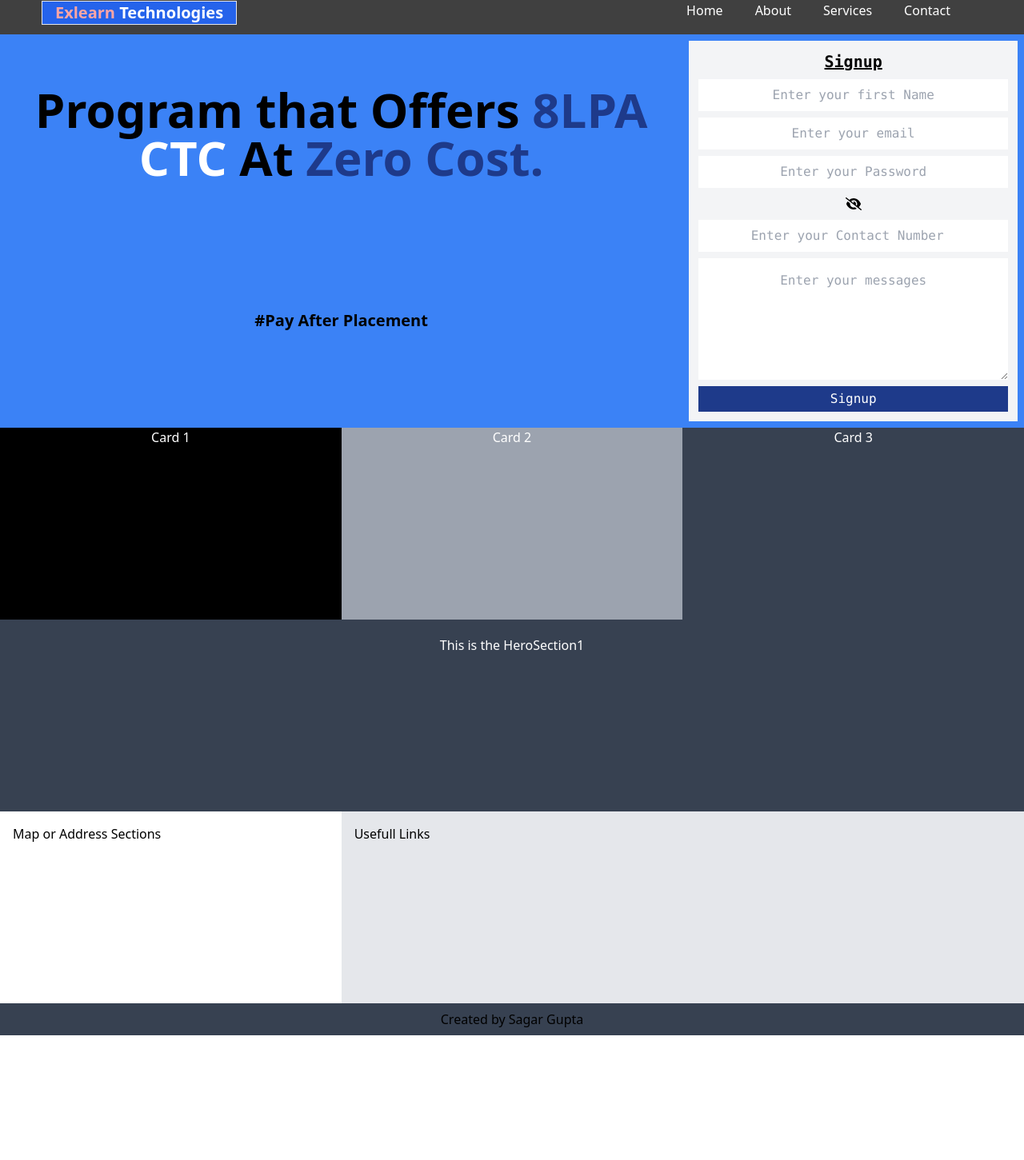
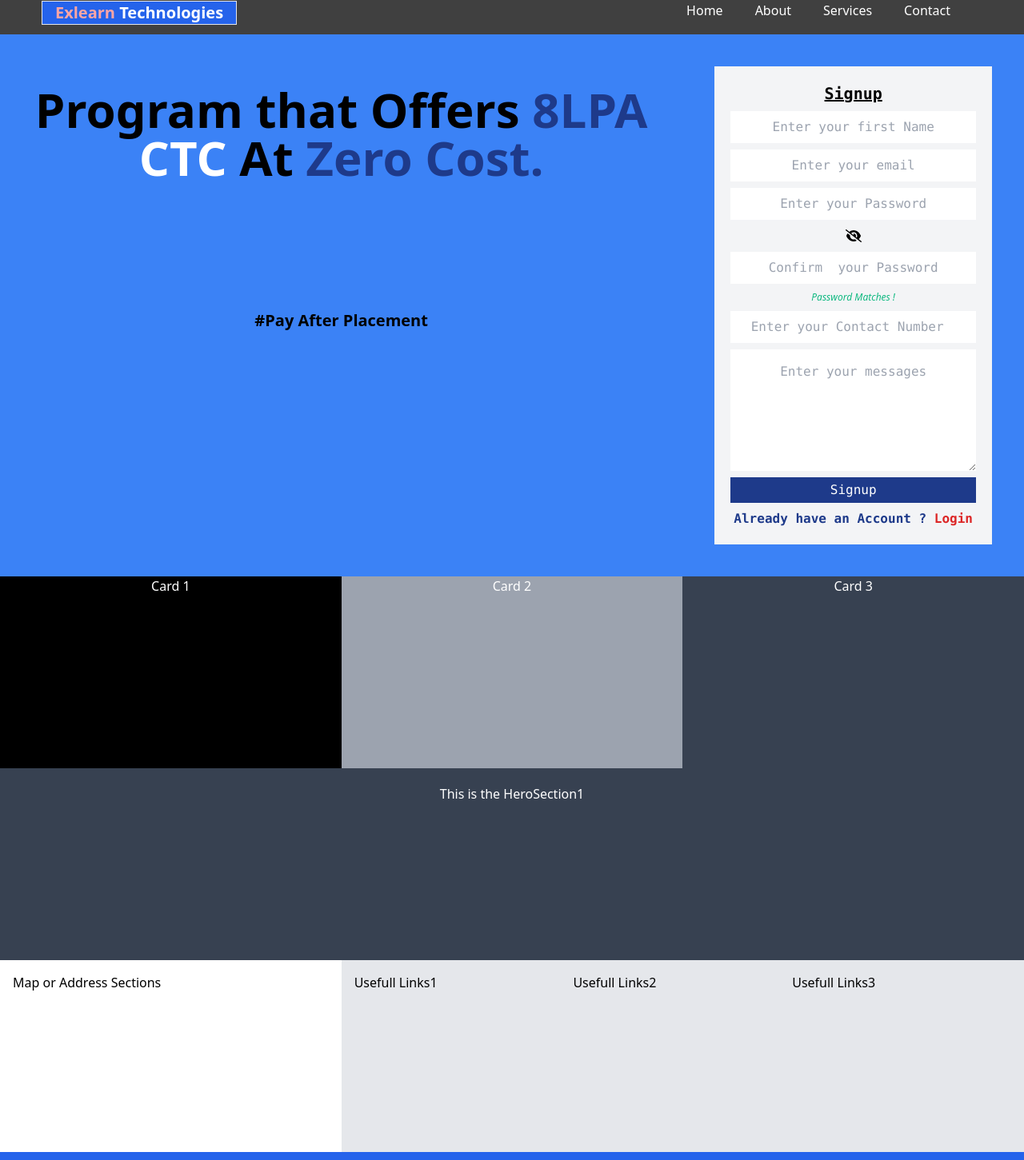
Before and after one commit to HeyitzSagar/Tech_Website, a React (Create React App) app: page / in a window 1280 px wide. Shown: the part 11-1462 px from the top of the page at 80% size. Before the commit the page ends 1306 px from the top, so only its background shows below. Built offline with nearby package versions, Linux system fonts and the light colour scheme; a web font is replaced by a local one.

Commit message:
Worked on different section on 12-03-2024

```diff
--- a/package.json
+++ b/package.json
@@ -11,6 +11,7 @@
     "react": "^18.2.0",
     "react-dom": "^18.2.0",
     "react-icons": "^5.0.1",
+    "react-router-dom": "^6.22.3",
     "react-scripts": "5.0.1",
     "react-toastify": "^10.0.4",
     "web-vitals": "^2.1.4"
--- a/src/App.js
+++ b/src/App.js
@@ -1,18 +1,24 @@
 import "./App.css";
+import About from "./Pages/About";
+import Home from "./Pages/Home";
+import Services from "./Pages/Services";
 import { Footer } from "./components/Footer/Footer";
 import Header from "./components/Header/Header";
-import Banner2 from "./components/HeroSection/Banner2";
-import Banner3 from "./components/HeroSection/Banner3";
-import HeroSection1 from "./components/HeroSection/HeroSection1";
+import { BrowserRouter as Router, Route, Routes } from "react-router-dom";
 
 function App() {
   return (
     <div>
-      <Header/>
-      <HeroSection1/>
-      <Banner2/>
-      <Banner3/>
-      <Footer/>
+      <Router>
+        <Header />
+        <Routes>
+          <Route exact path="/" element={<Home />} />
+          <Route exact path="/about" element={<About />} />
+          <Route exact path="/services" element={<Services />} />
+          <Route exact path="/contact-us" element={<Services />} />
+        </Routes>
+        <Footer />
+      </Router>
     </div>
   );
 }
--- /dev/null
+++ b/src/Pages/Home.jsx
@@ -0,0 +1,16 @@
+import React from 'react'
+import HeroSection1 from '../components/HeroSection/HeroSection1'
+import Banner2 from '../components/HeroSection/Banner2'
+import Banner3 from '../components/HeroSection/Banner3'
+
+const Home = () => {
+  return (
+    <div>
+        <HeroSection1/>
+        <Banner2/>
+        <Banner3/>
+    </div>
+  )
+}
+
+export default Home
--- a/src/components/Footer/Footer.jsx
+++ b/src/components/Footer/Footer.jsx
@@ -7,12 +7,30 @@ export const Footer = () => {
         <div className="w-1/3 h-60 bg-white-500 p-4">
           <h1> Map or Address Sections</h1>
         </div>
-        <div className="w-2/3 h-60 bg-gray-200 p-4">
-          <h1>Usefull Links</h1>
+        <div className="w-2/3 flex  justify between h-60 bg-gray-200 p-4">
+          <div className="w-1/3">
+            <h1>Usefull Links1</h1>
+          </div>
+          <div className="w-1/3">
+            <h1>Usefull Links2</h1>
+          </div>
+          <div className="w-1/3">
+            <h1>Usefull Links3</h1>
+          </div>
         </div>
       </div>
-      <div className="w-full">
-        <h1 className="text-center bg-gray-700 p-2">Created by Sagar Gupta</h1>
+      <div className="w-full flex justify-between  bg-blue-600">
+        <div>
+          <h1 className=" ml-20 text-center text-white font-mono font-bold p-2 ">
+            &copy; 2024 Exlearn Technologies. All rights reserved !
+          </h1>
+        </div>
+        <div>
+          <h1 className="text-center text-white font-mono font-bold p-2 mr-20 ">
+            &copy; Created by{" "}
+            <span className="font-sans text-black">Sagar Gupta</span>
+          </h1>
+        </div>
       </div>
     </div>
   );
--- a/src/components/HeroSection/HeroSection.css
+++ b/src/components/HeroSection/HeroSection.css
@@ -2,3 +2,6 @@
     -webkit-appearance: none !important;
     appearance: none !important;
 }
+.font{
+    font-size: 12px;
+}
--- a/src/components/HeroSection/HeroSection1.jsx
+++ b/src/components/HeroSection/HeroSection1.jsx
@@ -3,6 +3,8 @@ import { Bounce, ToastContainer, toast } from "react-toastify";
 import "react-toastify/dist/ReactToastify.css";
 import { FontAwesomeIcon } from "@fortawesome/react-fontawesome";
 import { faEye, faEyeSlash } from "@fortawesome/free-solid-svg-icons";
+import "../HeroSection/HeroSection.css";
+import { NavLink } from "react-router-dom";
 
 const HeroSection1 = () => {
   const [error, setError] = useState(false);
@@ -12,6 +14,7 @@ const HeroSection1 = () => {
   const [number, setNumber] = useState("");
   const [messages, setMessages] = useState("");
   const [showPassword, setShowPassword] = useState(false);
+  const [confirmpassword, setConfirmpassword] = useState("");
   let emails = "@";
   console.log(Name);
   console.log(email);
@@ -91,9 +94,9 @@ const HeroSection1 = () => {
           <p className="text-xl mt-40">#Pay After Placement</p>
         </h1>
       </div>
-      <div className="w-1/3     bg-blue-500 bg-opacity-100">
-        <div className="   h-dvh">
-          <form className="text-center flex flex-col m-2 gap-2 bg-gray-100 p-3">
+      <div className="w-1/3  p-4 bg-blue-500 bg-opacity-100">
+        <div className="  p-4 h-dvh">
+          <form className="text-center flex flex-col m-2 gap-2 bg-gray-100 p-5">
             <h1 className="text-center text-xl font-mono font-bold underline ">
               Signup
             </h1>
@@ -105,6 +108,7 @@ const HeroSection1 = () => {
               type="text"
               placeholder="Enter your first Name"
               className="rounded-5 text-center font-mono p-2"
+              required
             />
             <input
               onChange={(e) => {
@@ -114,9 +118,11 @@ const HeroSection1 = () => {
               type="text"
               placeholder="Enter your email"
               className=" rounded-5 text-center font-mono p-2"
+              required
             />
 
             <input
+              required
               onChange={(e) => {
                 setPassword(e.target.value);
               }}
@@ -129,8 +135,24 @@ const HeroSection1 = () => {
             <span className="password-toggle" onClick={handleTogglePassword}>
               <FontAwesomeIcon icon={showPassword ? faEye : faEyeSlash} />
             </span>
-
             <input
+              required
+              onChange={(e) => {
+                setConfirmpassword(e.target.value);
+              }}
+              id=""
+              value={confirmpassword}
+              type="text"
+              placeholder="Confirm  your Password"
+              className=" rounded-5 text-center font-mono p-2"
+            />
+            {Password === confirmpassword ? (
+              <h1 className="font italic text-green-500">Password Matches !</h1>
+            ) : (
+              <h1 className="font text-red-500">Password doesnot matches !</h1>
+            )}
+            <input
+              required
               onChange={(e) => {
                 setNumber(e.target.value);
               }}
@@ -140,6 +162,13 @@ const HeroSection1 = () => {
               placeholder="Enter your Contact Number"
               className=" rounded-5 text-center font-mono p-2 noneappearance"
             />
+            {number.length <= 10 ? (
+              " "
+            ) : (
+              <h1 className="font text-red-500 italic">
+                Number cant be greater than 10
+              </h1>
+            )}
             <textarea
               value={messages}
               onChange={(e) => {
@@ -158,6 +187,7 @@ const HeroSection1 = () => {
             >
               Signup
             </button>
+            <h1 className="text-blue-900 font-bold font-mono">Already have an Account ? <NavLink to={"/"} className="text-red-600 font-bold font-mono hover:text-red-900">Login</NavLink></h1>
           </form>
         </div>
       </div>
```
Also changed, not shown: 1 other file (tests, documents, lock files or other folders).
